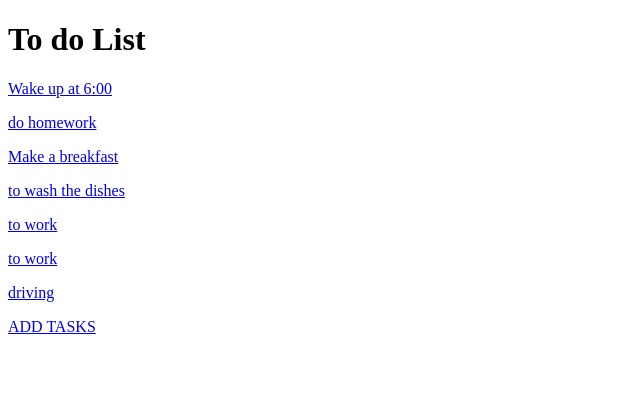
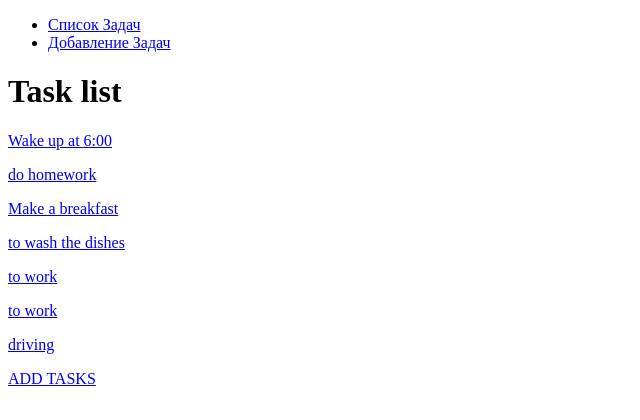
Before and after one commit to Erlan1998/python_group_7_homework_45_Erlan_Kurbanaliev, a Django app: page / in a window 1280 px wide. Shown: the top 420 px of the page, without its empty margins (0-640 px from the left). Run offline with Django 3.2, Linux system fonts and the light colour scheme; data comes from the database, SQL or seed files in the repository.

Commit message:
Создал навигацию и применил его ко всем html файлам!

```diff
--- a/list/webapp/templates/list_view.html
+++ b/list/webapp/templates/list_view.html
@@ -8,5 +8,4 @@
     <p>Status: {{ list.status }}</p>
     <p>Deadline: {{ list.updated_at }}</p>
 
-    <a href="{% url 'index_tasks' %}">To the main</a>
 {% endblock content %}
--- /dev/null
+++ b/list/webapp/templates/nav.html
@@ -0,0 +1,6 @@
+<nav>
+    <ul>
+        <li><a href="{% url 'index_tasks' %}">Список Задач</a></li>
+        <li><a href="{% url 'tasks_create' %}">Добавление Задач</a></li>
+    </ul>
+</nav>
--- a/list/webapp/templates/shablon.html
+++ b/list/webapp/templates/shablon.html
@@ -5,9 +5,10 @@
     <title></title>
 </head>
 <body>
-{% block content %}
+    {% include 'nav.html' %}
+    {% block content %}
 
-{% endblock content %}
+    {% endblock content %}
 
 
 </body>
--- a/list/webapp/templates/tasks.html
+++ b/list/webapp/templates/tasks.html
@@ -2,7 +2,10 @@
 
 {% block content %}
     <div class="container">
-        <h1>To do List</h1>
+        <h1>Task list</h1>
+        {% if not lists %}
+            <h2>NOT TASKS</h2>
+        {% endif  %}
         {% for list in lists %}
             <p><a href="{% url 'task' list.id%}">{{ list.description }}</a></p>
         {% endfor %}
--- a/list/webapp/templates/tasks_add_view.html
+++ b/list/webapp/templates/tasks_add_view.html
@@ -1,7 +1,7 @@
 {% extends 'shablon.html' %}
 
 {% block content %}
-<h1>Create Article</h1>
+<h1>Create Task</h1>
 <form action="{% url 'tasks_create' %}" method="post">
     {% csrf_token %}
     <label>Description:</label><br/>
@@ -21,6 +21,5 @@
     <br/>
     <input type="submit" value="Send"/>
     <br/>
-    <a href="{% url 'index_tasks' %}">To the main</a>
 </form>
 {% endblock content %}
```
